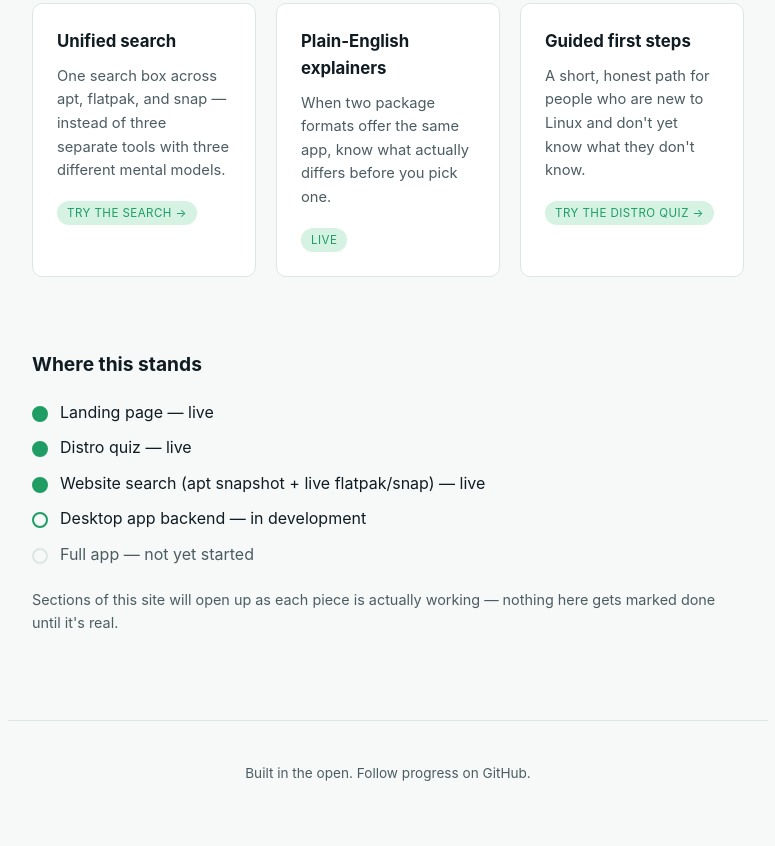
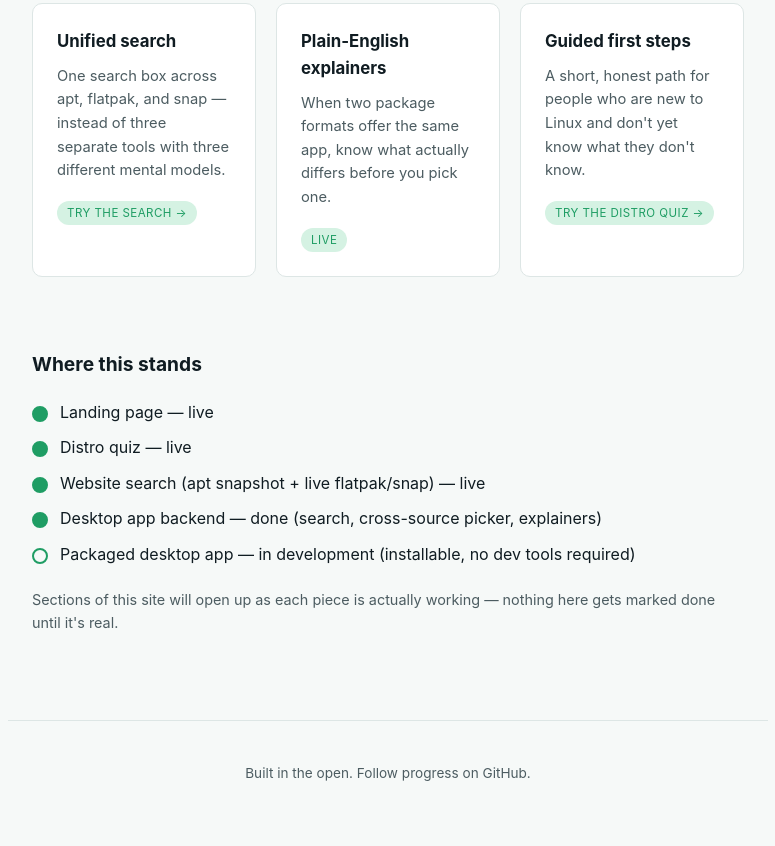
Before and after one commit to MrDonnyNoPants/penguinpath, a plain HTML site: page index.html in a window 1280 px wide. Shown: the part 611-1457 px from the top of the page, without its empty margins (252-1027 px from the left). Drawn offline with Linux system fonts and the light colour scheme.

Commit message:
Update roadmap: backend is done, packaging is the remaining step
Previous wording (Desktop app backend -- in development) understated
how far things actually got: search, cross-source picker, and
explainers are all real and tested. The only genuinely remaining
piece is packaging the app into something installable without dev
tools.

```diff
--- a/index.html
+++ b/index.html
@@ -53,8 +53,8 @@
         <li class="done">Landing page — live</li>
         <li class="done">Distro quiz — live</li>
         <li class="done">Website search (apt snapshot + live flatpak/snap) — live</li>
-        <li class="active">Desktop app backend — in development</li>
-        <li>Full app — not yet started</li>
+        <li class="done">Desktop app backend — done (search, cross-source picker, explainers)</li>
+        <li class="active">Packaged desktop app — in development (installable, no dev tools required)</li>
       </ol>
       <p class="roadmap-note">
         Sections of this site will open up as each piece is actually working — nothing here gets
```
